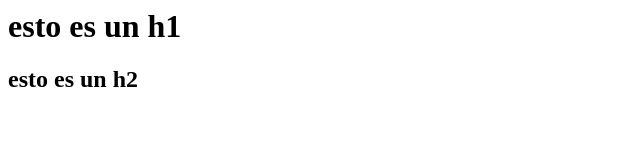
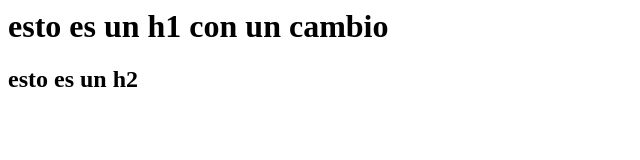
Before and after one commit to enzo952008/demo_git, a plain HTML site: page index.html in a window 1280 px wide. Shown: the whole page, without its empty margins (0-640 px from the left). Drawn offline with Linux system fonts and the light colour scheme.

Commit message:
este es el cambio del index

```diff
--- a/index.html
+++ b/index.html
@@ -4,7 +4,7 @@
     </head>
     <body>
         <title>esto es un titulo</title>
-        <h1>esto es un h1</h1>
+        <h1>esto es un h1 con un cambio</h1>
         <h2>esto es un h2</h2>
     </body>
 </html>
```
